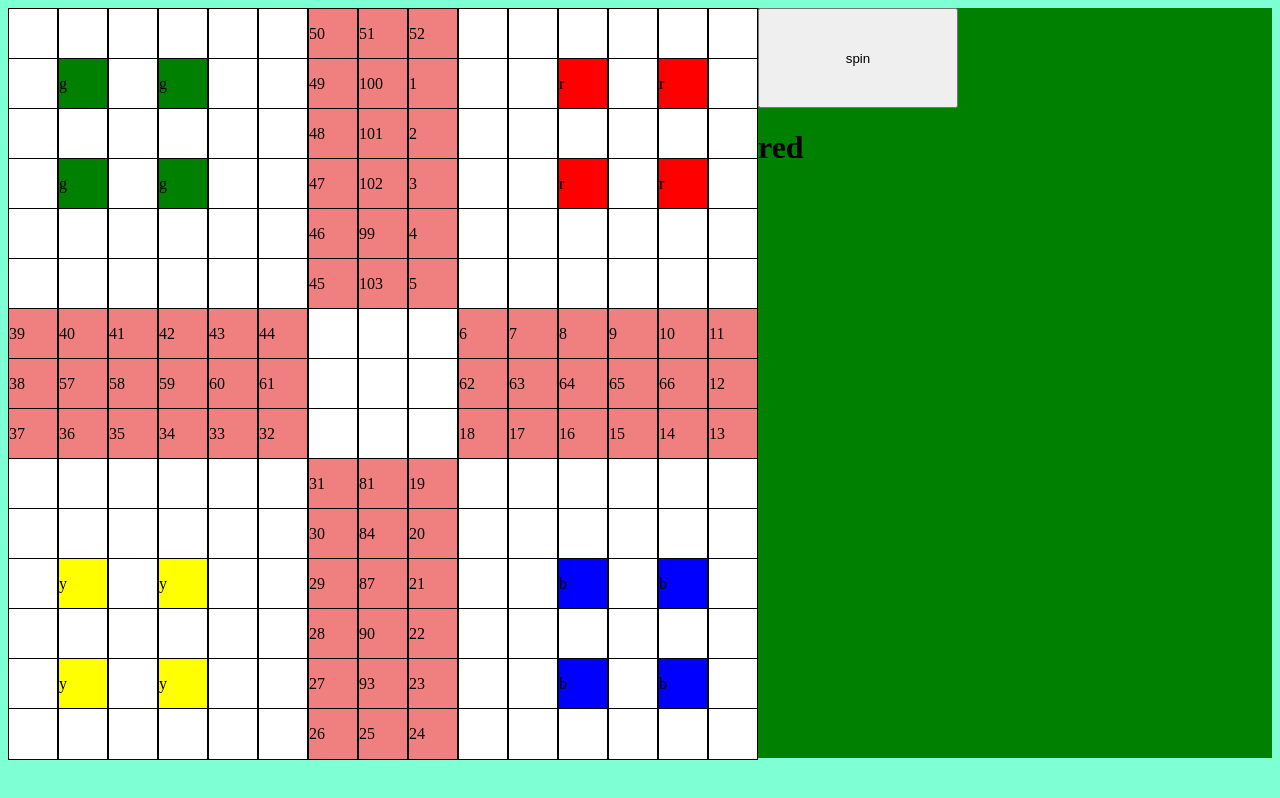
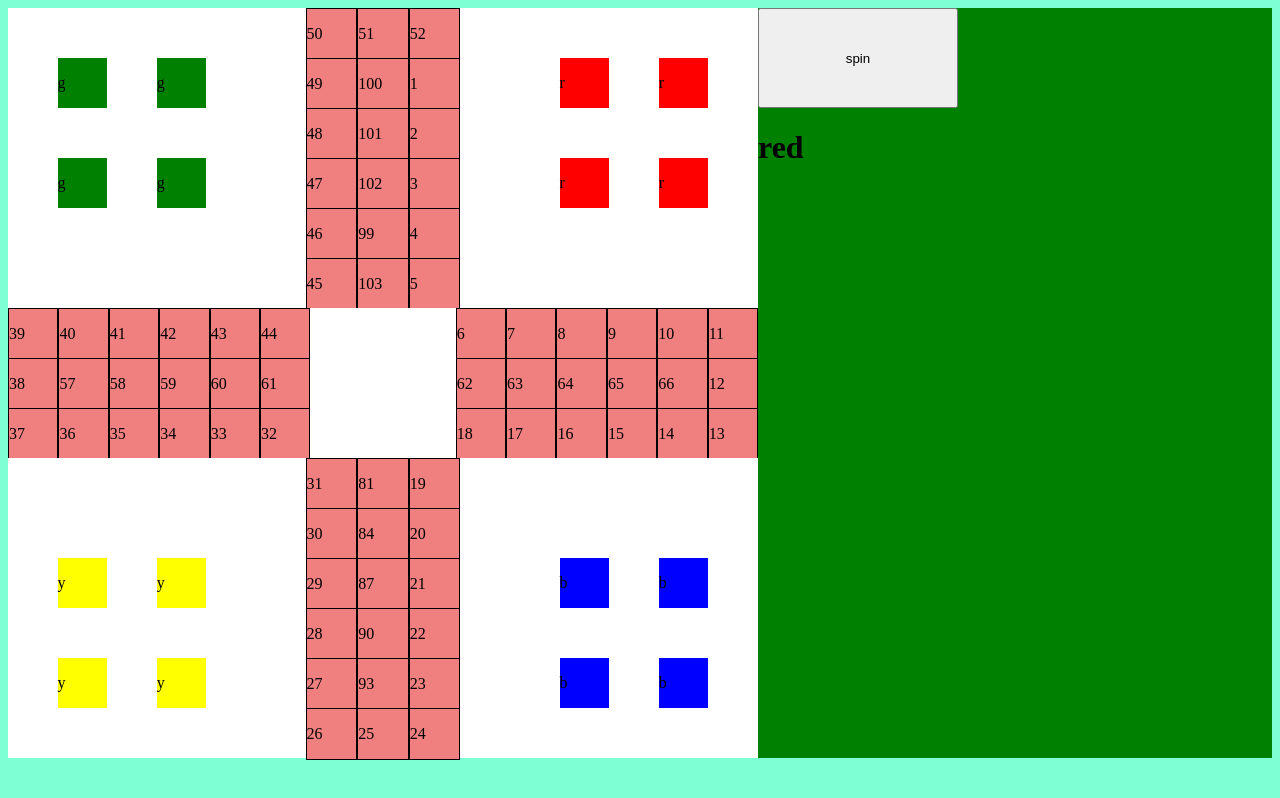
Before and after one commit to adilahammed/ludovanilajs, a plain HTML site: page index.html in a window 1280 px wide. Drawn offline with Linux system fonts and the light colour scheme.

Commit message:
unwanted borders removed

```diff
--- a/style.css
+++ b/style.css
@@ -32,7 +32,7 @@ body{
 }
 .cornerbox{
     background-color: white;
-    /* border: 0; */
+    border: 0;
 }
 .green{
     background-color: green;
```
Also changed, not shown: scrip.js (line endings or trailing spaces).
